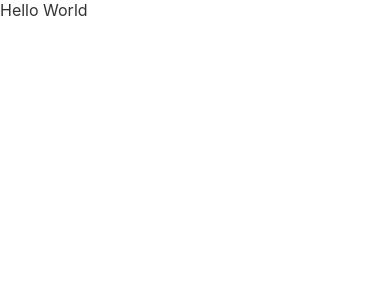
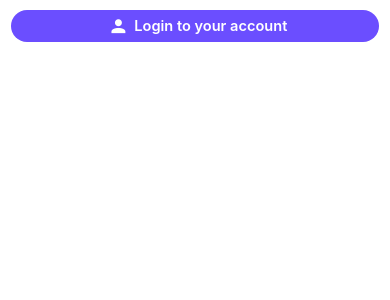
Before and after one commit to barackm/BudgetPro, a React Native app: screen / in a window 390 px wide. Shown: the top 300 px of the page. Built offline with nearby package versions, Linux system fonts and the light colour scheme.

Commit message:
Add the button component with stying

```diff
--- a/App.tsx
+++ b/App.tsx
@@ -1,12 +1,25 @@
 import React from 'react';
-import {Text} from 'react-native';
+import Button from './src/components/Screen/common/button/Button';
 import {Screen} from './src/components/Screen/Screen';
-import {fonts} from './src/theme';
+import {colors, metrics} from './src/theme';
+import MaterialCommunityIcons from 'react-native-vector-icons/MaterialCommunityIcons';
 
 const App = () => {
   return (
     <Screen>
-      <Text style={fonts.body}>Hello World</Text>
+      <Button
+        label="Login to your account"
+        onPress={() => {}}
+        variant="contained"
+        color={colors.primary}
+        startIcon={
+          <MaterialCommunityIcons
+            name="account"
+            size={metrics.moderateScale(20)}
+            color={colors.light}
+          />
+        }
+      />
     </Screen>
   );
 };
--- a/src/components/Screen/Screen.tsx
+++ b/src/components/Screen/Screen.tsx
@@ -3,7 +3,9 @@ import {
   StatusBar,
   StyleSheet,
   useColorScheme,
+  View,
 } from 'react-native';
+import {metrics} from '../../theme';
 
 interface Props {
   children: React.ReactNode;
@@ -14,6 +16,7 @@ export function Screen({children}: Props) {
   const isDarkMode = useColorScheme() === 'dark';
 
   return (
+    <View style={styles.main}>
       <SafeAreaView style={styles.safeArea}>
         <StatusBar
           barStyle={isDarkMode ? 'light-content' : 'dark-content'}
@@ -21,10 +24,16 @@ export function Screen({children}: Props) {
         />
         {children}
       </SafeAreaView>
+    </View>
   );
 }
 
 const styles = StyleSheet.create({
+  main: {
+    paddingHorizontal: metrics.horizontalScale(10),
+    paddingVertical: metrics.moderateScale(10),
+    flex: 1,
+  },
   safeArea: {
     flex: 1,
   },
--- /dev/null
+++ b/src/components/Screen/common/button/Button.tsx
@@ -0,0 +1,122 @@
+import {
+  ActivityIndicator,
+  StyleSheet,
+  Text,
+  TouchableOpacity,
+  View,
+} from 'react-native';
+import React from 'react';
+import {colors, fonts, metrics, spacing} from '../../../../theme';
+
+interface Props {
+  label: string;
+  onPress: () => void;
+  disabled?: boolean;
+  style?: object;
+  variant: 'outlined' | 'contained' | 'text';
+  color: string;
+  size: 'small' | 'medium' | 'large';
+  loading?: boolean;
+  startIcon?: React.ReactNode;
+  endIcon?: React.ReactNode;
+  rounded?: boolean;
+  renderIcon?: () => React.ReactNode;
+}
+
+const Button = (props: Props) => {
+  const {
+    label,
+    onPress,
+    disabled,
+    style,
+    variant,
+    color,
+    size,
+    loading,
+    startIcon,
+    endIcon,
+    renderIcon,
+  } = props;
+  return (
+    <TouchableOpacity
+      onPress={onPress}
+      disabled={disabled || loading}
+      activeOpacity={0.8}
+      style={[getButtonStyle(props), style]}>
+      <>
+        {loading ? (
+          <ActivityIndicator color={colors.light} />
+        ) : (
+          <>
+            {startIcon && <View style={styles.icon}>{startIcon}</View>}
+            {renderIcon ? (
+              renderIcon()
+            ) : (
+              <Text
+                style={{
+                  ...styles.text,
+                  color: disabled
+                    ? colors.darkLightest
+                    : variant === 'contained'
+                    ? color === colors.secondary ||
+                      color === colors.secondaryDark
+                      ? colors.primary
+                      : colors.light
+                    : colors.primary,
+                }}>
+                {label}
+              </Text>
+            )}
+            {endIcon && <View style={styles.icon}>{endIcon}</View>}
+          </>
+        )}
+      </>
+    </TouchableOpacity>
+  );
+};
+
+export default Button;
+Button.defaultProps = {
+  disabled: false,
+  style: {},
+  variant: 'contained',
+  color: 'primary',
+  size: 'medium',
+  loading: false,
+  rounded: true,
+};
+
+const styles = StyleSheet.create({
+  button: {
+    alignItems: 'center',
+    justifyContent: 'center',
+    height: metrics.moderateScale(30),
+    borderRadius: metrics.verticalScale(5),
+    flexDirection: 'row',
+  },
+  text: {
+    ...fonts.body,
+    ...fonts.medium,
+  },
+  icon: {
+    marginHorizontal: metrics.horizontalScale(5),
+  },
+});
+
+const getButtonStyle = (props: Props) => {
+  const {variant, color, size, rounded, disabled} = props;
+  return {
+    ...styles.button,
+    backgroundColor: disabled
+      ? colors.disabled
+      : variant === 'contained'
+      ? color
+      : 'transparent',
+    borderRadius: rounded
+      ? metrics.verticalScale(50)
+      : metrics.verticalScale(5),
+    borderWidth: variant === 'outlined' ? 1 : 0,
+    borderColor: colors.primary,
+    color: variant === 'contained' ? colors.light : colors.light,
+  };
+};
--- a/src/theme/colors.ts
+++ b/src/theme/colors.ts
@@ -5,9 +5,16 @@ export const colors = {
   primaryLighter: '#c6c4ff',
   primaryLightest: '#e7e7ff',
   disabled: '#e3e5e5',
+  disabledText: '#b9b9b9',
   secondary: '#e7e7ff',
+  secondaryDark: '#c6c4ff',
   dark: '#000000',
   darkLight: '#333333',
   darkLighter: '#666666',
   darkLightest: '#999999',
+  default: '#ffffff',
+  light: '#ffffff',
+  lightDark: '#f2f2f2',
+  lightDarker: '#e6e6e6',
+  lightDarkest: '#cccccc',
 };
--- a/src/theme/fonts.ts
+++ b/src/theme/fonts.ts
@@ -1,9 +1,10 @@
 import {Platform, StyleSheet} from 'react-native';
 import {colors} from './colors';
+import {metrics} from './metrics';
 
 export const fonts = StyleSheet.create({
   heading: {
-    fontSize: 24,
+    fontSize: metrics.moderateScale(24),
     fontWeight: 'bold',
     fontFamily: Platform.select({
       ios: 'Helvetica Neue',
@@ -13,7 +14,7 @@ export const fonts = StyleSheet.create({
   },
 
   subHeading: {
-    fontSize: 18,
+    fontSize: metrics.moderateScale(18),
     fontWeight: '600',
     fontFamily: Platform.select({
       ios: 'Helvetica Neue',
@@ -22,7 +23,7 @@ export const fonts = StyleSheet.create({
     color: colors.darkLight,
   },
   body: {
-    fontSize: 16,
+    fontSize: metrics.moderateScale(14),
     fontWeight: '400',
     fontFamily: Platform.select({
       ios: 'Helvetica Neue',
@@ -31,7 +32,7 @@ export const fonts = StyleSheet.create({
     color: colors.darkLight,
   },
   caption: {
-    fontSize: 12,
+    fontSize: metrics.moderateScale(12),
     fontWeight: '400',
     fontFamily: Platform.select({
       ios: 'Helvetica Neue',
```
Also changed, not shown: 1 other file (tests, documents, lock files or other folders). Lines whose indentation alone changed are shown as unchanged.
